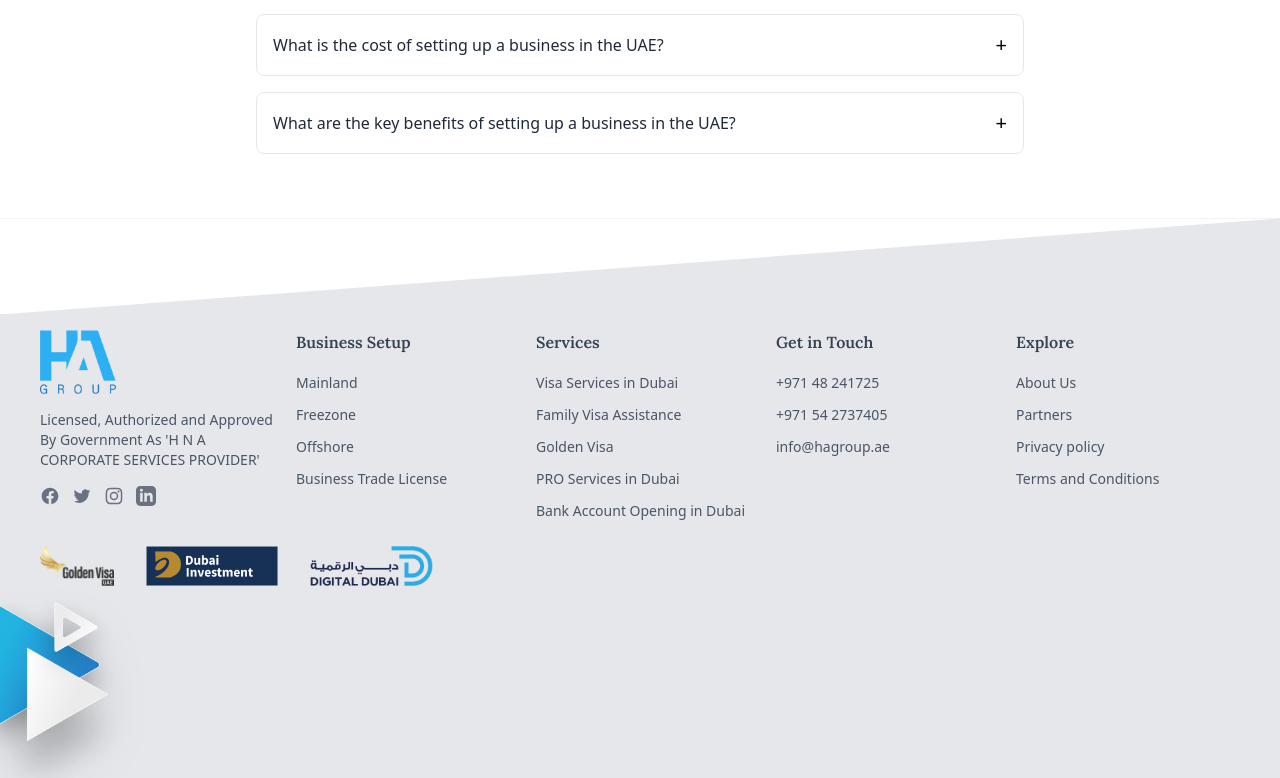
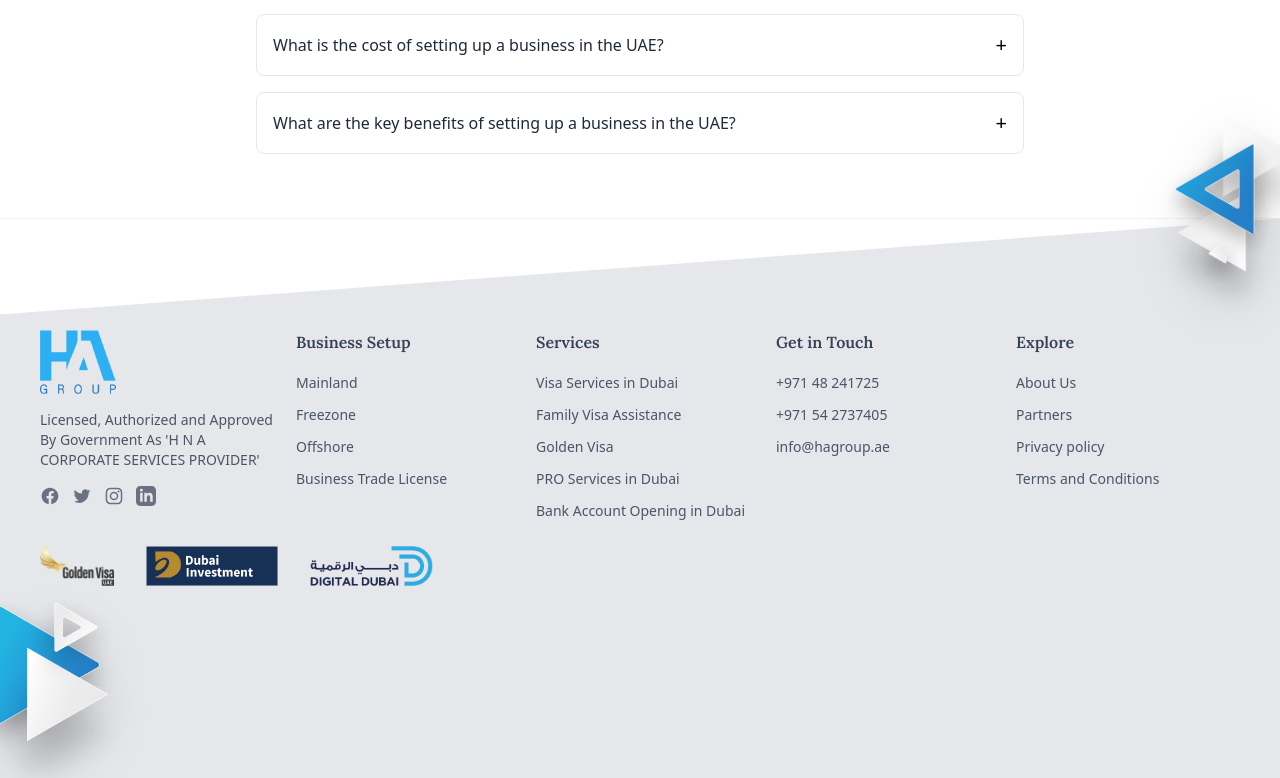
Before and after one commit to GauravDhingra257/dubai, a React (Vite) app: page / in a window 1280 px wide. Shown: the part 9317-10095 px from the top of the page. Built offline with nearby package versions, Linux system fonts and the light colour scheme.

Commit message:
Triangle block

```diff
--- a/src/components/footer.tsx
+++ b/src/components/footer.tsx
@@ -6,6 +6,7 @@ import footer2 from "../assets/images/footer/footer2.png";
 import footer3 from "../assets/images/footer/footer3.png";
 import leftfooterTriangle from "../assets/images/triangles/leftfooterTriangle.png";
 import footerRightTriangle from "../assets/images/triangles/footerRightTriangle.png";
+import { Link } from "react-router";
 
 // Triangle component that can be reused
 const Triangle = ({ className }) => {
@@ -37,7 +38,7 @@ const Footer = () => {
 
   return (
     <div className="relative bg-gray-200 mt-auto">
-      <Triangle2 className="hidden md:absolute md:top-0 md:right-0 md:-translate-y-1/2 " />
+      <Triangle2 className="hidden md:block md:absolute md:top-0 md:right-0 md:-translate-y-1/2 " />
       {/* Diagonal cut at the top */}
       <div
         className="absolute top-0 left-0 w-full h-24 bg-white"
@@ -290,7 +291,7 @@ const Footer = () => {
           </div>
         </div>
       </div>
-      <Triangle className="-mt-16" />
+      <Triangle className="-mt-16 hidden md:block" />
     </div>
   );
 };
```
Also changed, not shown: 1 other file (tests, documents, lock files or other folders).
